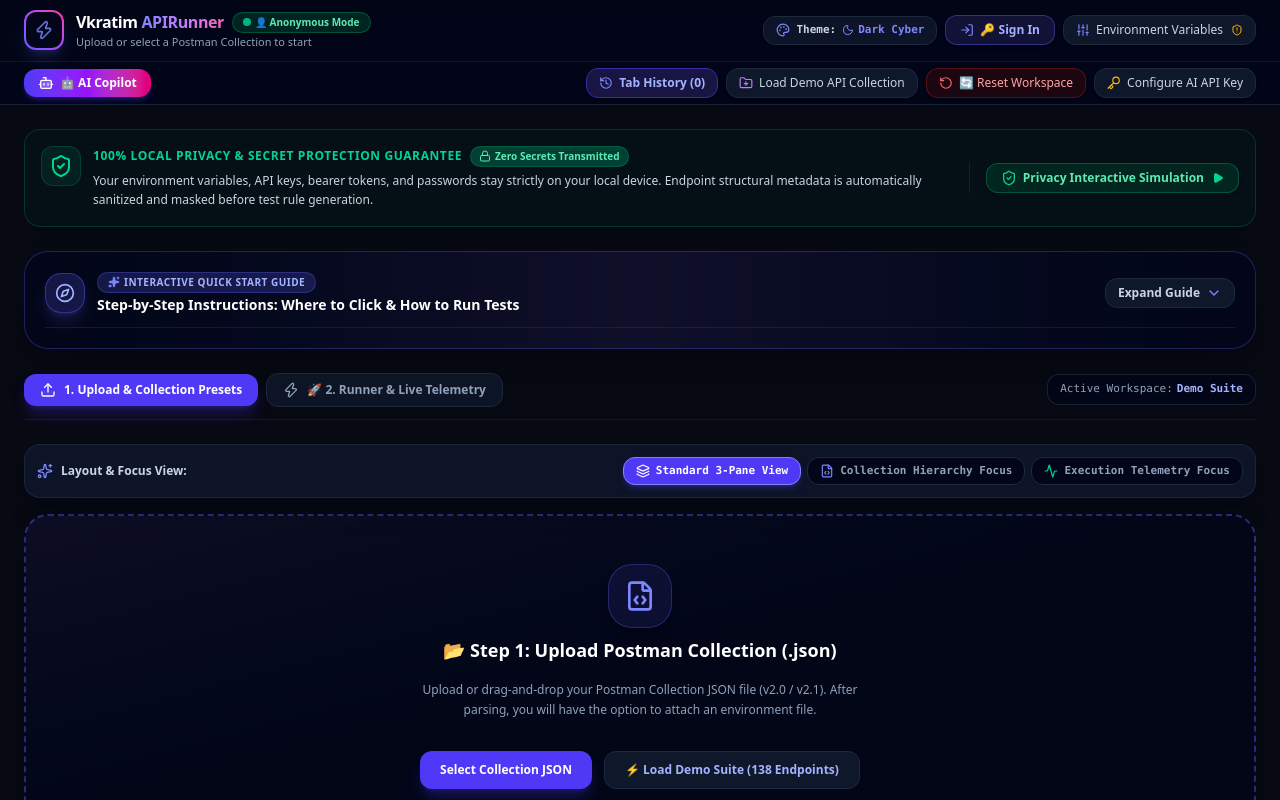
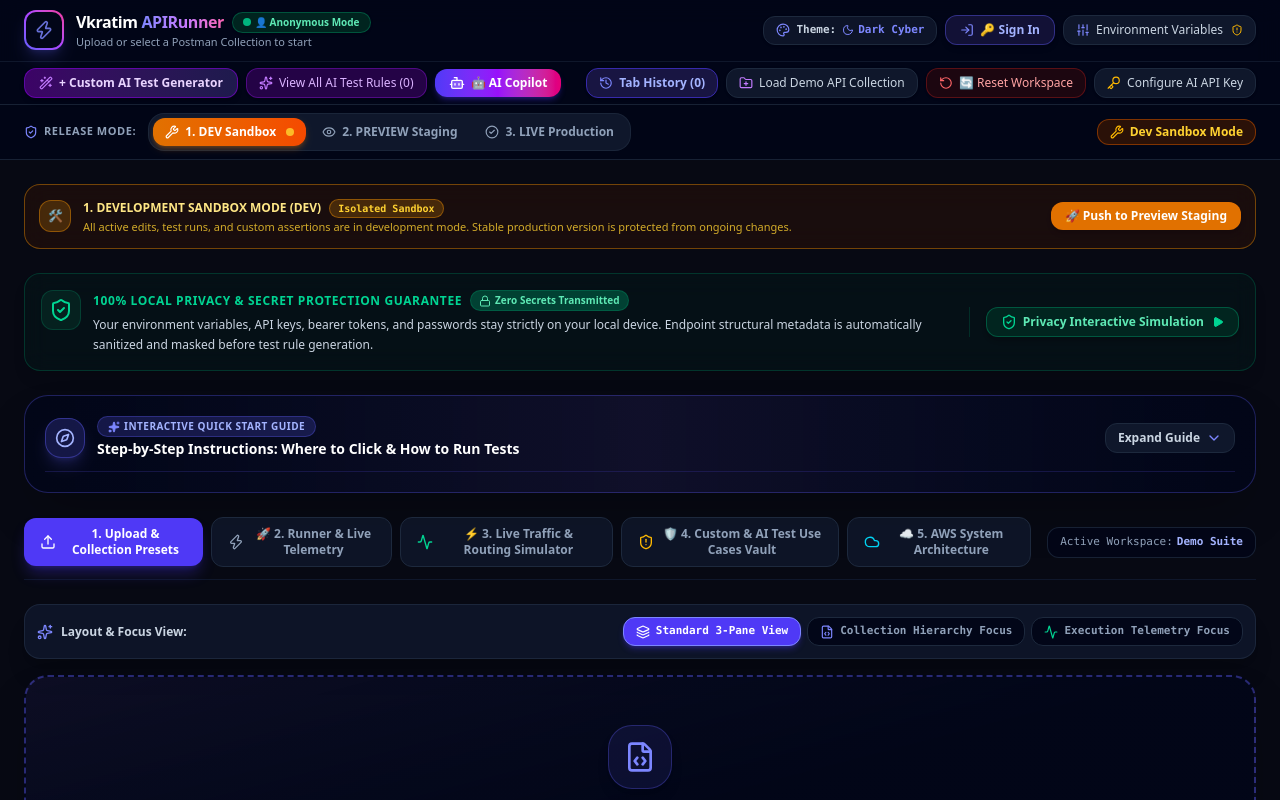
Before and after one commit to ved-agentic-ai/runner, a Next.js app: page / in a window 1280 px wide. Shown: the top 800 px of the page. Built offline with nearby package versions, Linux system fonts and the light colour scheme.

Commit message:
feat: show full mode, developer release banners, and AI key configuration in anonymous view

```diff
--- a/app/page.tsx
+++ b/app/page.tsx
@@ -477,8 +477,8 @@
       {/* MAIN APPLICATION CONTAINER */}
       <main className="flex-1 max-w-[1600px] w-full mx-auto p-4 sm:p-6 space-y-6">
 
-        {/* RELEASE ENVIRONMENT STATUS BANNER (Hidden in Anonymous Mode) */}
-        {!anonymousMode && releaseEnvironment === 'dev' && (
+        {/* RELEASE ENVIRONMENT STATUS BANNER */}
+        {releaseEnvironment === 'dev' && (
           <div className="rounded-2xl border border-amber-500/40 bg-amber-950/30 p-3.5 flex flex-col sm:flex-row sm:items-center justify-between gap-3 text-xs backdrop-blur-md animate-in fade-in">
             <div className="flex items-center space-x-3">
               <span className="flex h-8 w-8 shrink-0 items-center justify-center rounded-xl bg-amber-500/20 text-amber-300 font-bold border border-amber-500/40">🛠️</span>
@@ -501,7 +501,7 @@
           </div>
         )}
 
-        {!anonymousMode && releaseEnvironment === 'preview' && (
+        {releaseEnvironment === 'preview' && (
           <div className="rounded-2xl border border-purple-500/40 bg-purple-950/30 p-3.5 flex flex-col sm:flex-row sm:items-center justify-between gap-3 text-xs backdrop-blur-md animate-in fade-in">
             <div className="flex items-center space-x-3">
               <span className="flex h-8 w-8 shrink-0 items-center justify-center rounded-xl bg-purple-500/20 text-purple-300 font-bold border border-purple-500/40">👁️</span>
@@ -532,7 +532,7 @@
           </div>
         )}
 
-        {!anonymousMode && releaseEnvironment === 'live' && (
+        {releaseEnvironment === 'live' && (
           <div className="rounded-2xl border border-emerald-500/40 bg-emerald-950/30 p-3.5 flex flex-col sm:flex-row sm:items-center justify-between gap-3 text-xs backdrop-blur-md animate-in fade-in">
             <div className="flex items-center space-x-3">
               <span className="flex h-8 w-8 shrink-0 items-center justify-center rounded-xl bg-emerald-500/20 text-emerald-300 font-bold border border-emerald-500/40">🌟</span>
--- a/components/ReleasePipelineBar.tsx
+++ b/components/ReleasePipelineBar.tsx
@@ -26,8 +26,6 @@
   } = useAdminStore();
 
   const [notification, setNotification] = useState<string | null>(null);
-
-  if (anonymousMode) return null;
 
   const triggerNotification = (msg: string) => {
     setNotification(msg);
--- a/lib/admin-store.ts
+++ b/lib/admin-store.ts
@@ -121,8 +121,8 @@
         }
       },
 
-      // Default to 'light' (clean public visitor view with architecture/vault tabs hidden)
-      workspaceMode: 'light',
+      // Default to 'full' mode in Anonymous View
+      workspaceMode: 'full',
       disclaimerMode: 'modal',
 
       // Anonymous & White-Label Privacy Default State
@@ -132,12 +132,12 @@
       setHidePlanDetails: (enabled) => set({ hidePlanDetails: enabled }),
 
       showStepByStepGuide: true,
-      showFooter: false,
-      showPlatformOverviewBanner: false,
+      showFooter: true,
+      showPlatformOverviewBanner: true,
       showCapabilitiesGrid: true,
-      showTrafficSimulator: false,
-      showCustomRulesVault: false,
-      showDocumentation: false,
+      showTrafficSimulator: true,
+      showCustomRulesVault: true,
+      showDocumentation: true,
       showHeaderControls: true,
       showSaaSUpgrades: true,
       showPciCompliance: false,
```
